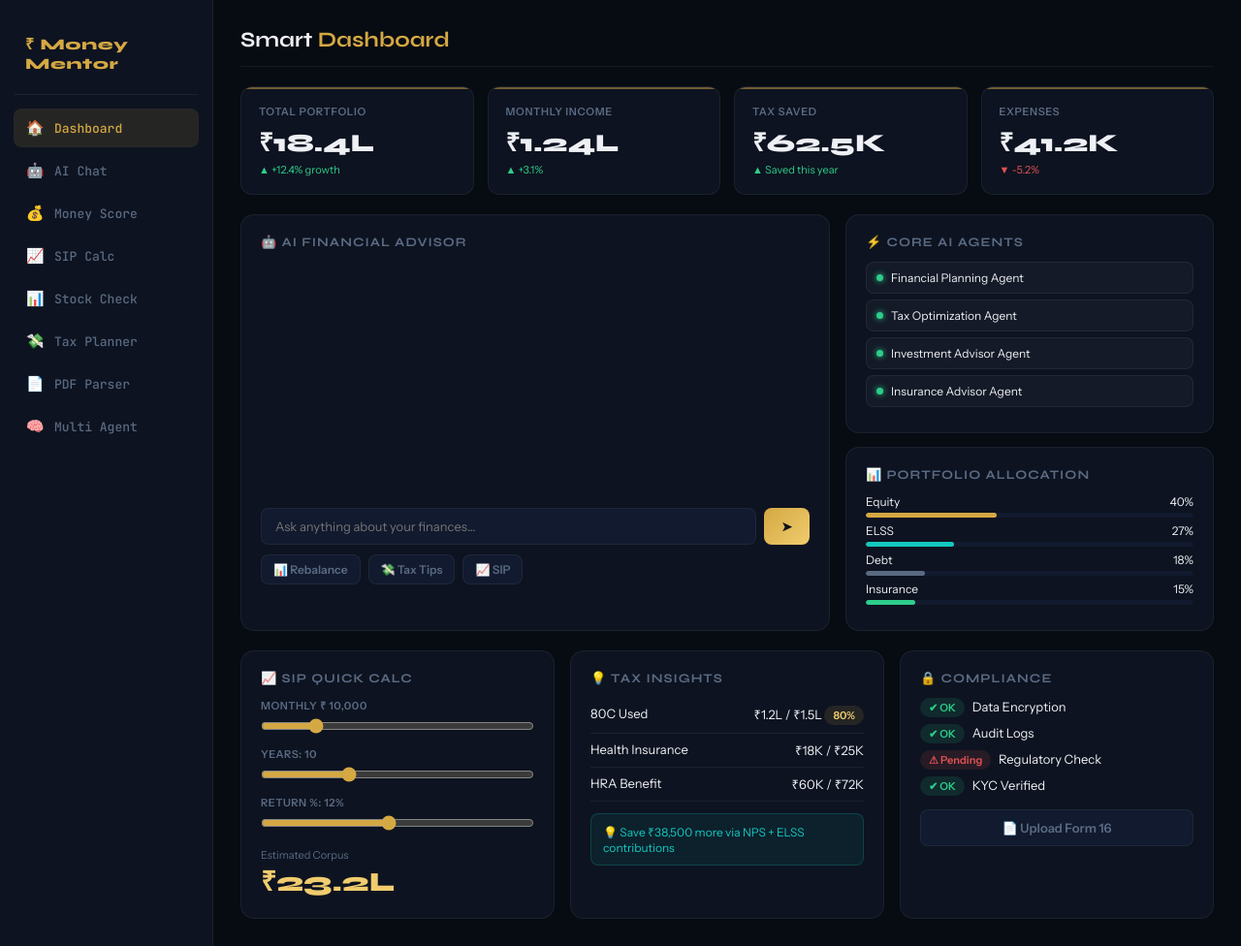
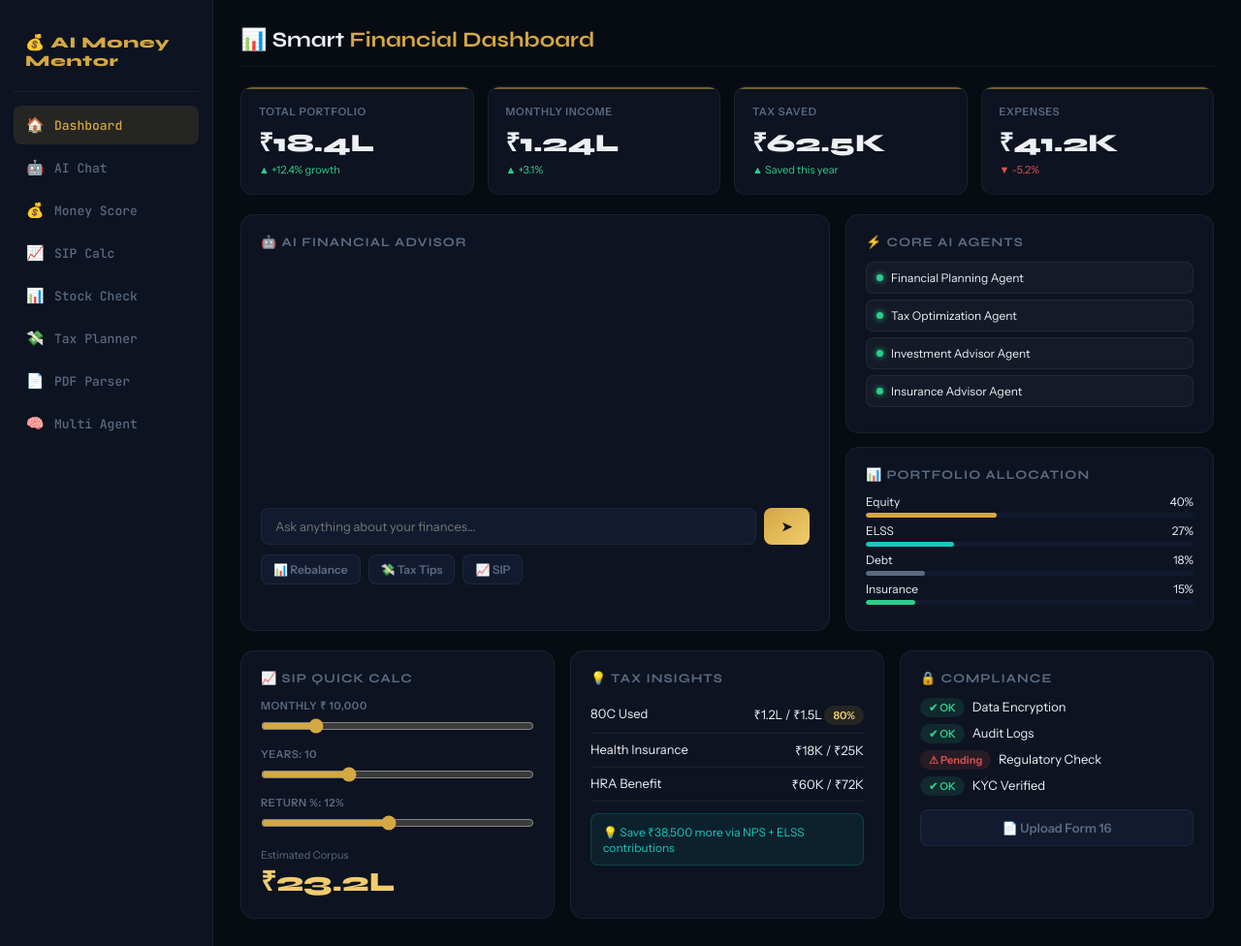
Before and after one commit to omroy07/AI-Money-Mentor, a Flask app: page / in a window 1280 px wide. Shown: the whole page at 97% size. Run offline with Flask 3, Linux system fonts and the light colour scheme.

Commit message:
UI improvement: improved sidebar and dashboard text

```diff
--- a/templates/index.html
+++ b/templates/index.html
@@ -561,7 +561,7 @@
 
   <!-- ══════════ SIDEBAR ══════════ -->
   <div class="sidebar">
-    <div class="logo">₹ Money Mentor</div>
+    <div class="logo">💰 AI Money Mentor</div>
 
     <div class="nav-item active" data-page="dashboard"><span class="icon">🏠</span> Dashboard</div>
     <div class="nav-item" data-page="chat"><span class="icon">🤖</span> AI Chat</div>
@@ -578,7 +578,7 @@
 
     <!-- ── DASHBOARD ─────────────── -->
     <div id="dashboard" class="page active">
-      <div class="page-title">Smart <span>Dashboard</span></div>
+      <div class="page-title">📊 Smart <span>Financial Dashboard</span></div>
 
       <!-- STATS -->
       <div class="stats-row">
```
